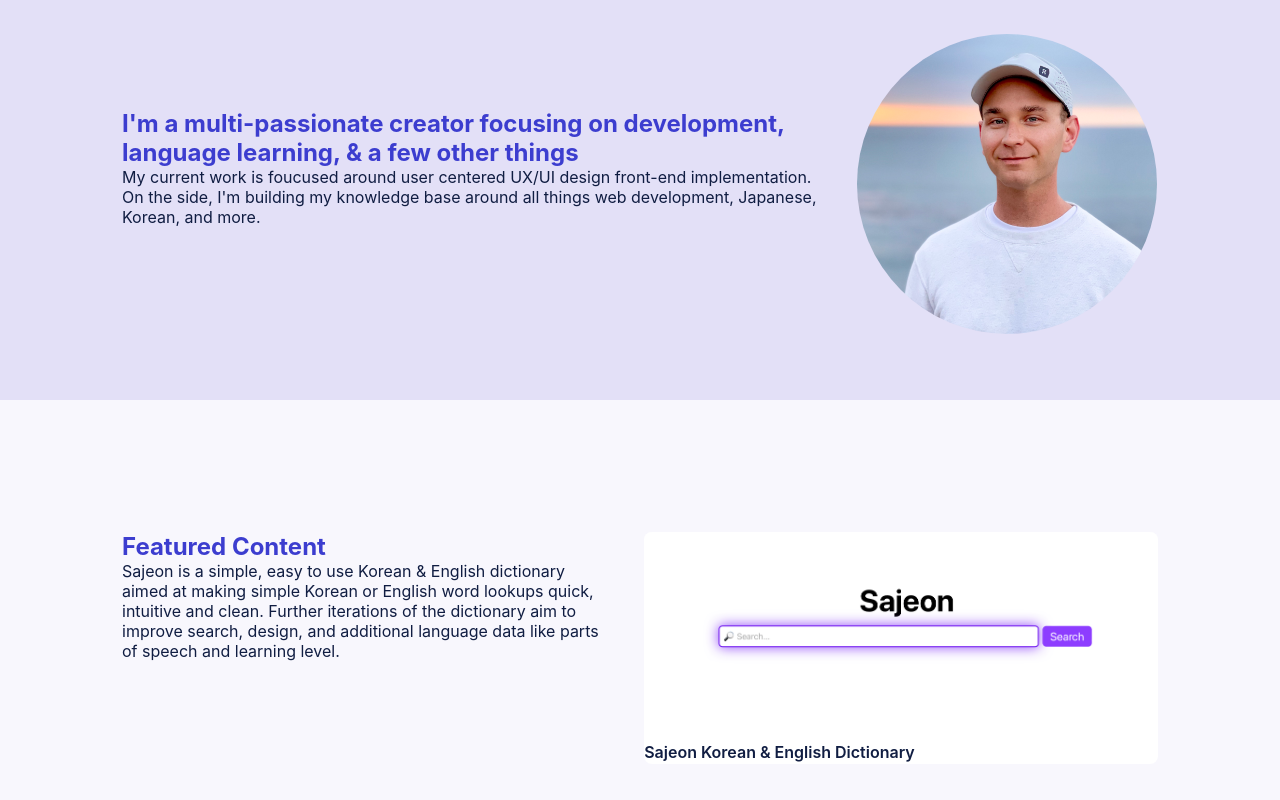
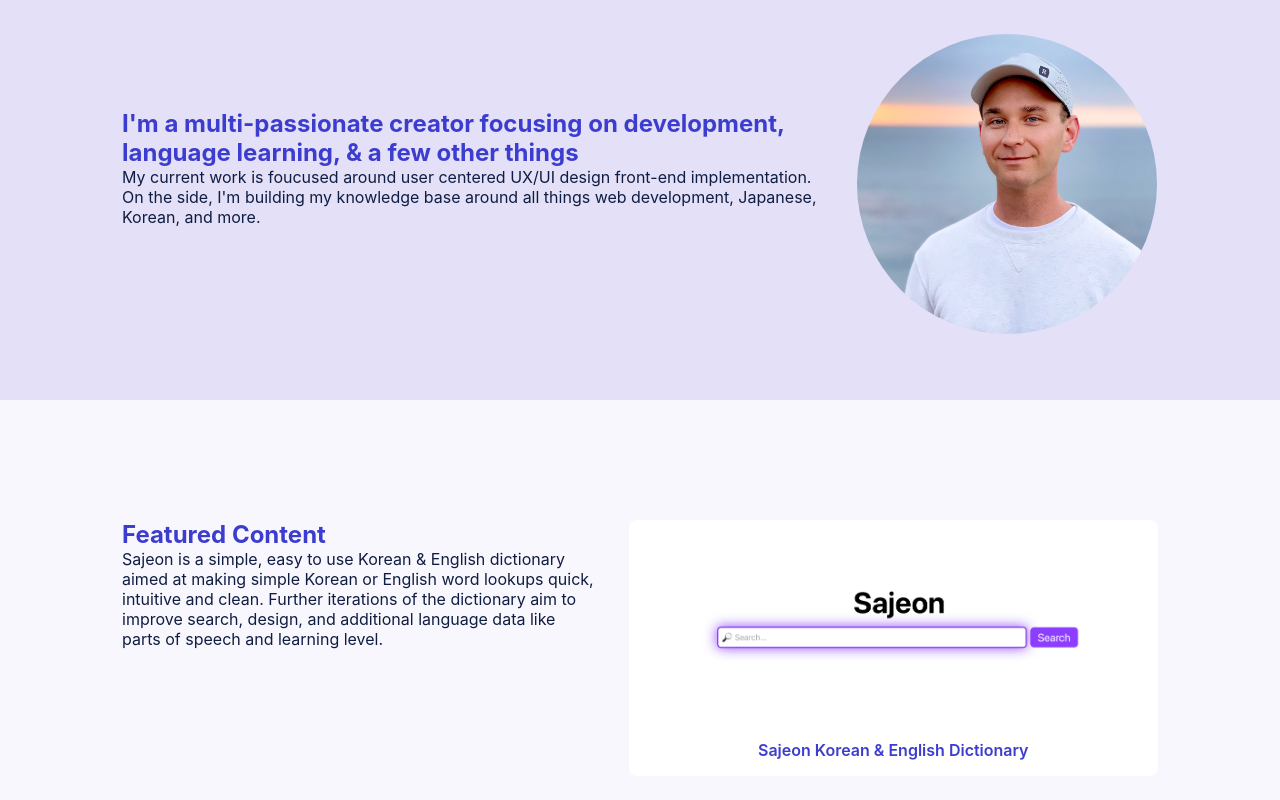
Before and after one commit to BryanAM/portfolio, a React (Create React App) app: page / in a window 1280 px wide. Shown: the part 864-1664 px from the top of the page. Built offline with nearby package versions, Linux system fonts and the light colour scheme.

Commit message:
feature card update

```diff
--- a/src/views/Landing/LandingFeatured/LandingFeatured.jsx
+++ b/src/views/Landing/LandingFeatured/LandingFeatured.jsx
@@ -15,7 +15,7 @@ function LandingFeatured() {
         </Stack>
         <div className="landing-intro-feature-card">
           <img className="image" src={sajeon} alt="sajeon" />
-          <a href="http://labs.midknightelectric.com" target="_blank" rel="noreferrer" aria-label="sajeon link">Sajeon Korean & English Dictionary</a>
+          <a className="landing-intro-feature-card-anchor" href="http://labs.midknightelectric.com" target="_blank" rel="noreferrer" aria-label="sajeon link">Sajeon Korean & English Dictionary</a>
         </div>
       </Stack>
     </section>
--- a/src/views/Landing/LandingFeatured/landingFeatured.scss
+++ b/src/views/Landing/LandingFeatured/landingFeatured.scss
@@ -5,15 +5,37 @@
   padding: variables.$rhythm * 4 0;
   flex-direction: column;
   justify-content:center;
-}
 
   .landing-intro-feature-card {
     height: auto;
     display: flex;
+    text-align: center;
     flex-direction: column;
     background-color: white;
     border-radius: 8px;
     margin-top: 32px;
+    padding: variables.$rhythm * 2;
+    position: relative;
+
+    a  {
+      color: var(--app-text-color-accent);
+      border-bottom: none;
+
+      &:hover {
+        &:after {
+          border: 3px solid black;
+        }
+      }
+
+      &:after {
+        content: '';
+        position: absolute;
+        top: 0;
+        bottom: 0;
+        left: 0;
+        right: 0;
+      }
+    }
 
     .image {
       height: auto;
@@ -22,6 +44,9 @@
       border-top-right-radius: 8px;
     }
   }
+
+}
+
 
 
 @media (min-width: variables.$large) {
```
Lines whose indentation alone changed are shown as unchanged.
